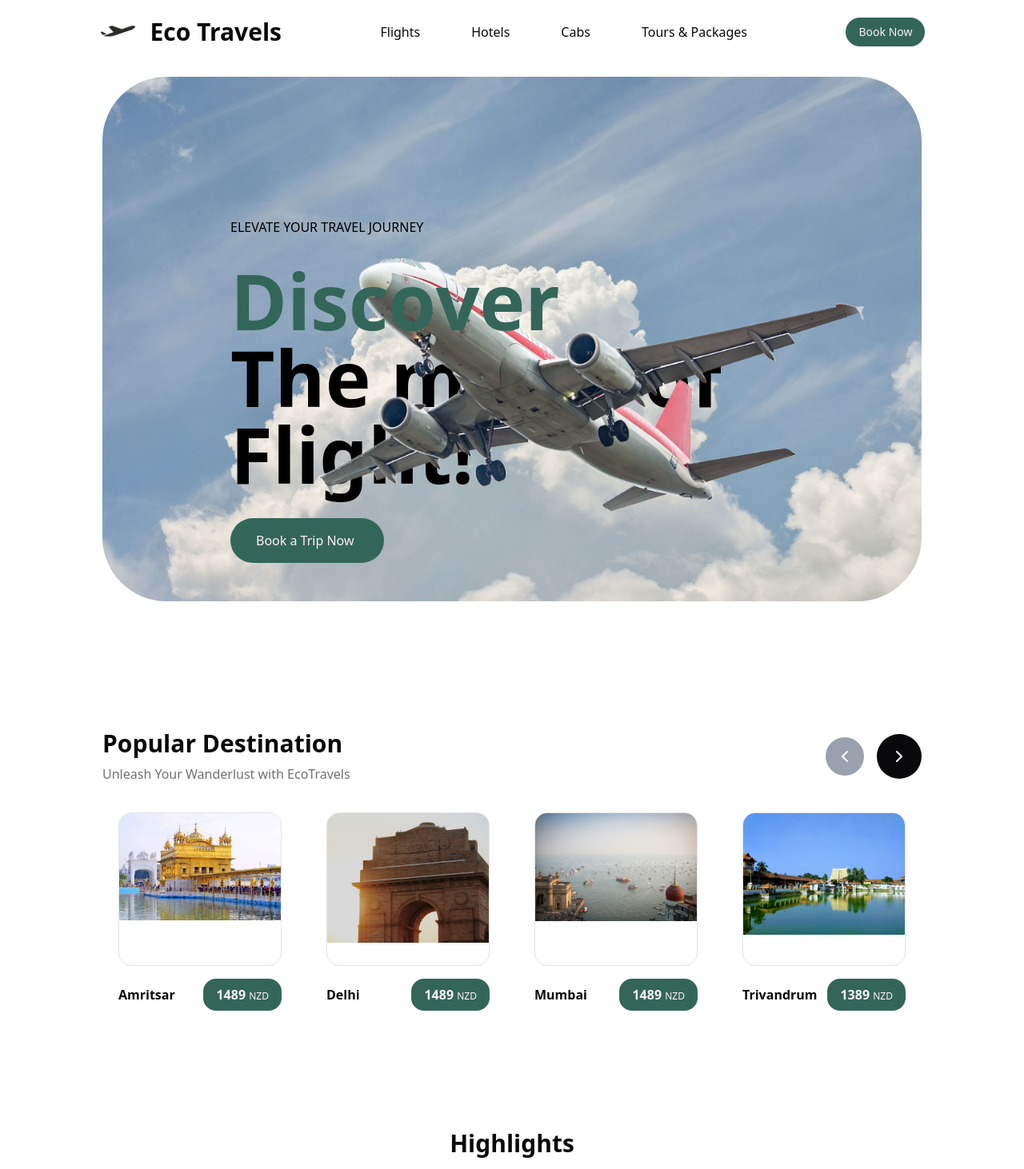
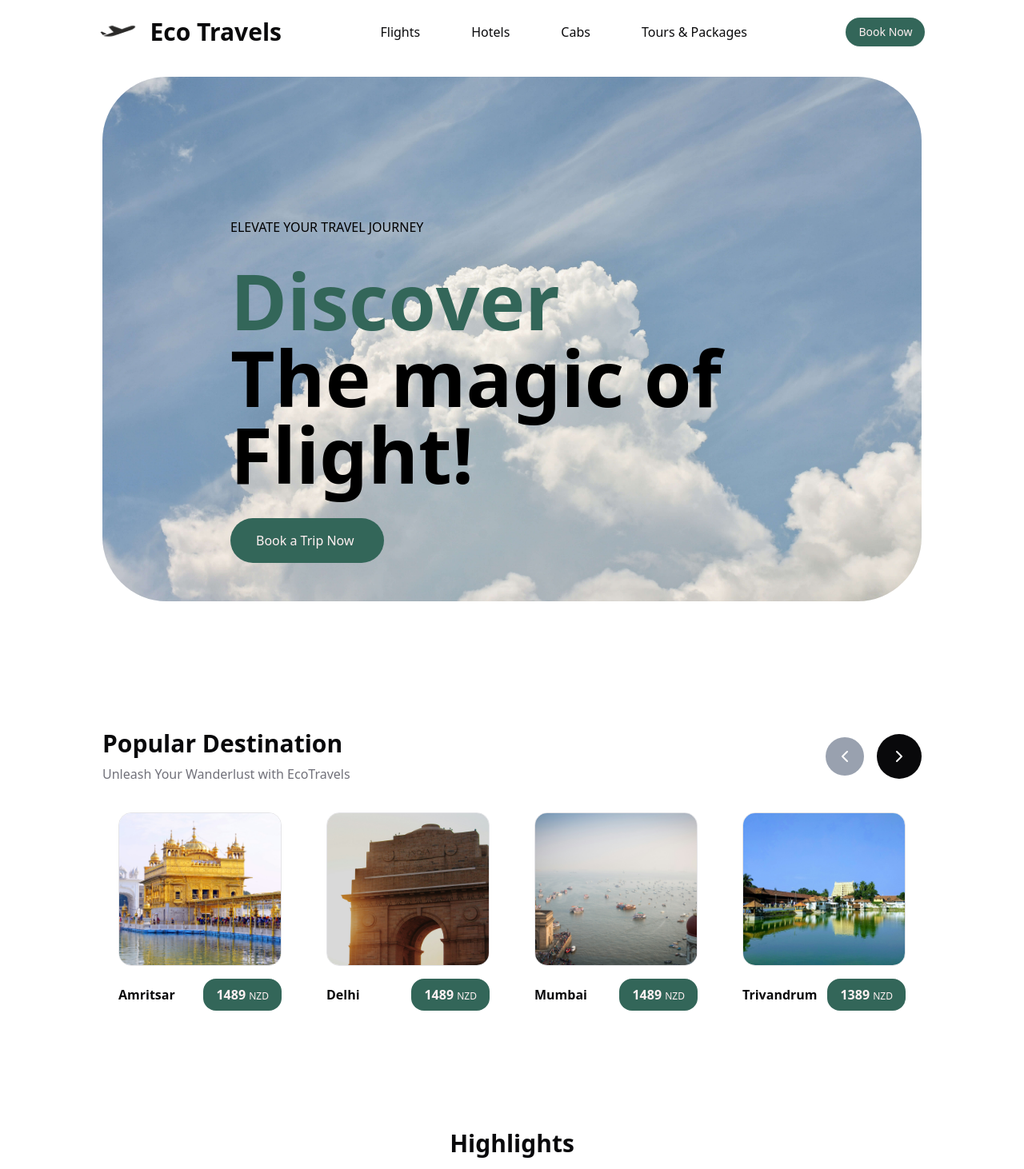
Before and after one commit to smadabat1/EcoTravels, a React (Vite) app: page / in a window 1280 px wide. Shown: the top 1462 px of the page at 80% size. Built offline with nearby package versions, Linux system fonts and the light colour scheme.

Commit message:
screen size issues

```diff
--- a/src/components/Landingpage/MainContainer/index.tsx
+++ b/src/components/Landingpage/MainContainer/index.tsx
@@ -27,7 +27,7 @@ export default function MainPageIndex() {
         <img
           src={plane}
           loading="lazy"
-          className="w-[400px] h-[400px] transition-all duration-300 ease-out xl:w-[1000px] lg:h-[1000px] object-contain opacity-98 mix-blend-normal"
+          className="w-[400px] h-[400px] transition-all duration-300 ease-out hidden 2xl:block 2xl:w-[1000px] 2xl:h-[1000px] object-contain opacity-98 mix-blend-normal"
         />
       </div>
     </div>
--- a/src/components/Landingpage/PopularPlaces/pdCarousel.tsx
+++ b/src/components/Landingpage/PopularPlaces/pdCarousel.tsx
@@ -92,7 +92,7 @@ export default function PdCarousel({ setApi }: { setApi: (api: CarouselApi) => v
             <div className="p-1">
               <div className="p-4 flex flex-col gap-y-4">
                 <div className="w-full h-48 border rounded-xl overflow-hidden">
-                    <img src={city.img} loading="lazy" />
+                    <img src={city.img} loading="lazy" className="object-cover w-full h-full" />
                 </div>
                 <div className="flex flex-row items-center justify-between cursor-pointer group">
                     <p className="font-bold">{city.name}</p>
```
